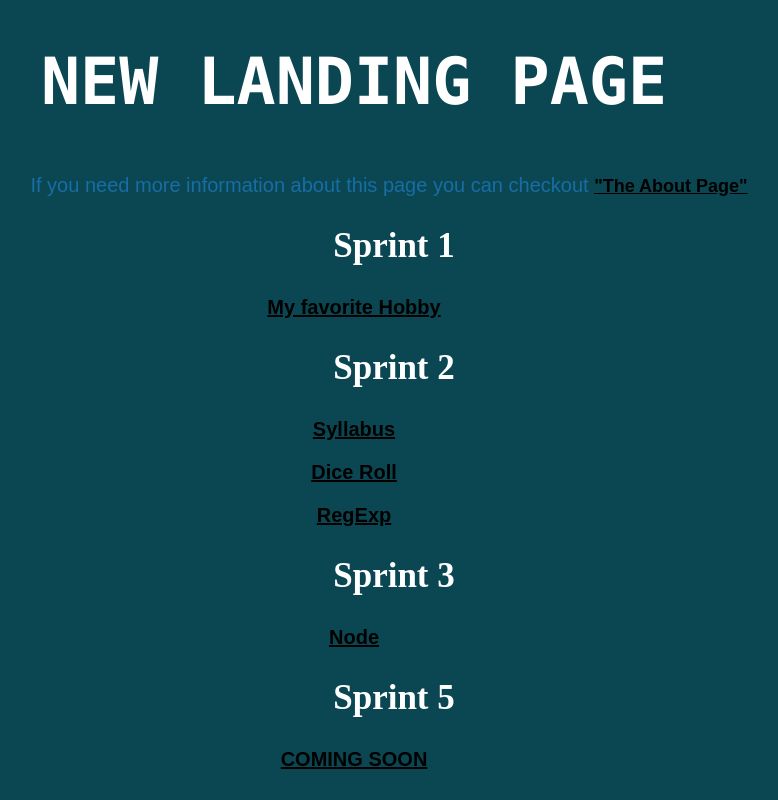
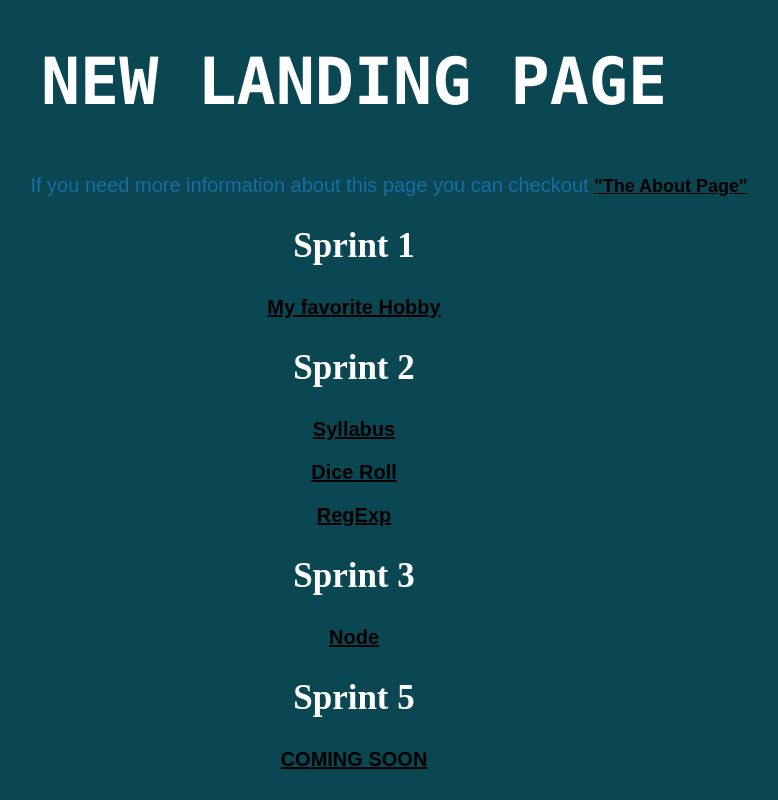
Before and after one commit to dcazales/NodeLandingPage, a website: page public/home.html in a window 1280 px wide. Shown: the whole page, without its empty margins (286-1064 px from the left). Drawn offline with Linux system fonts and the light colour scheme.

Commit message:
Update home.html

```diff
--- a/public/home.html
+++ b/public/home.html
@@ -23,7 +23,6 @@
         color: white;
         margin-bottom: 30px;
         font-size: 35px;
-        margin-left: 80px;
     }
 
 
```
